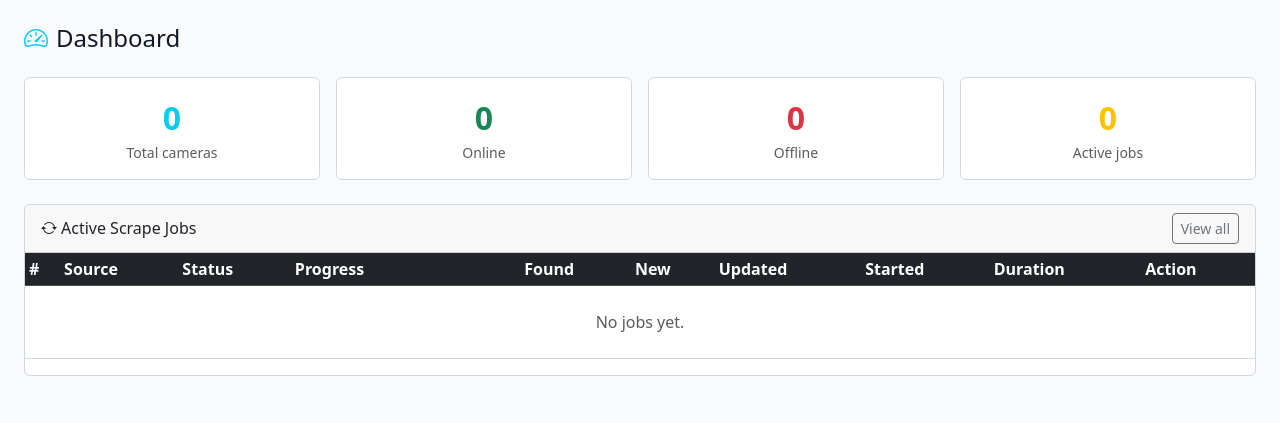
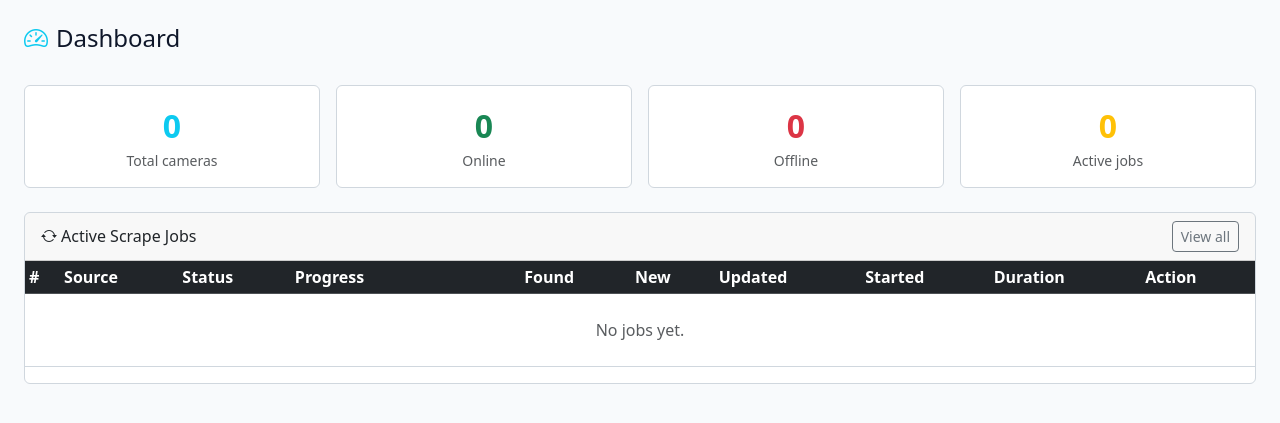
Before and after one commit to mfabijanic/reconeye, a Django app: page /dashboard/ in a window 1280 px wide. Shown: the part 57-480 px from the top of the page. Run offline with Django 5.2, Linux system fonts and the light colour scheme; the visitor is signed in with stand-in values (Sample User, id 1); data that the repository does not hold is empty; parts of the project's set-up code (start-up, migrations or seed data) failed here and were passed over; some libraries are stand-ins or nearby versions.

Commit message:
style(dashboard): standardize spacing between sections
- Header margin-bottom: mb-3 → mb-4 (24px)
- Stats cards margin-bottom: mb-2 → mb-4 for better separation from country/source grid
- Country/source grid top margin: mt-2 → mt-0 (no additional top margin since stats has mb-4)
- Active jobs section top margin: mt-4 → mt-2 for balanced spacing
- Creates consistent vertical rhythm across dashboard with 24px gaps between major sections

```diff
--- a/templates/dashboard/index.html
+++ b/templates/dashboard/index.html
@@ -2,7 +2,7 @@
 {% block title %}Dashboard — ReconEye{% endblock %}
 
 {% block content %}
-<div class="row mb-3">
+<div class="row mb-4">
   <div class="col">
     <h4><i class="bi bi-speedometer2 me-2 text-info"></i>Dashboard</h4>
   </div>
@@ -19,7 +19,7 @@
 </div>
 
 {# Active jobs table #}
-<div class="row mt-4">
+<div class="row mt-2">
   <div class="col">
     <div class="card stat-card">
       <div class="card-header d-flex justify-content-between align-items-center">
--- a/templates/htmx/dashboard/_stats.html
+++ b/templates/htmx/dashboard/_stats.html
@@ -1,4 +1,4 @@
-<div class="row g-3 mb-2">
+<div class="row g-3 mb-4">
   <div class="col-6 col-md-3">
     <div class="card stat-card text-center p-3">
       <div class="fs-2 fw-bold text-info">{{ stats.total }}</div>
@@ -26,7 +26,7 @@
 </div>
 
 {% if stats.by_country %}
-<div class="row mt-2">
+<div class="row mt-0">
   <div class="col-md-6">
     <div class="card stat-card p-3">
       <h6 class="text-muted mb-2">Top Countries</h6>
```
